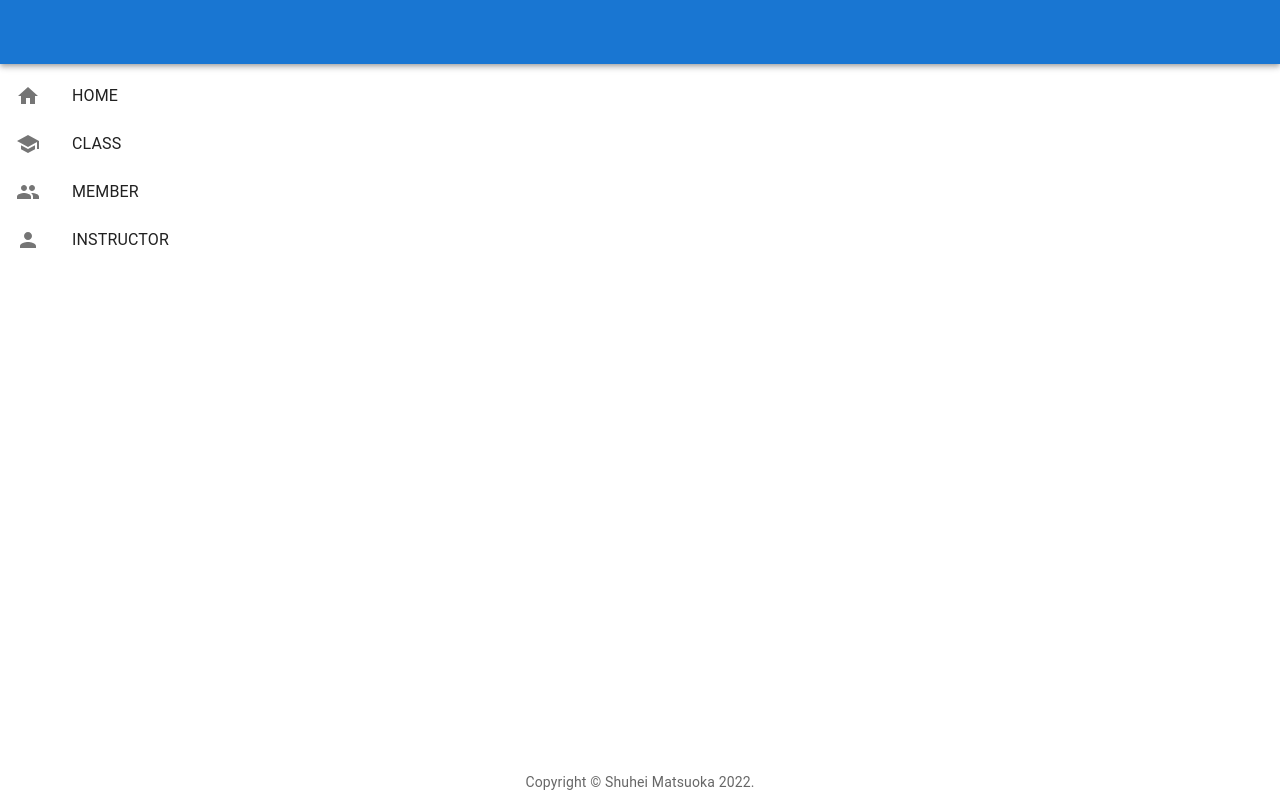
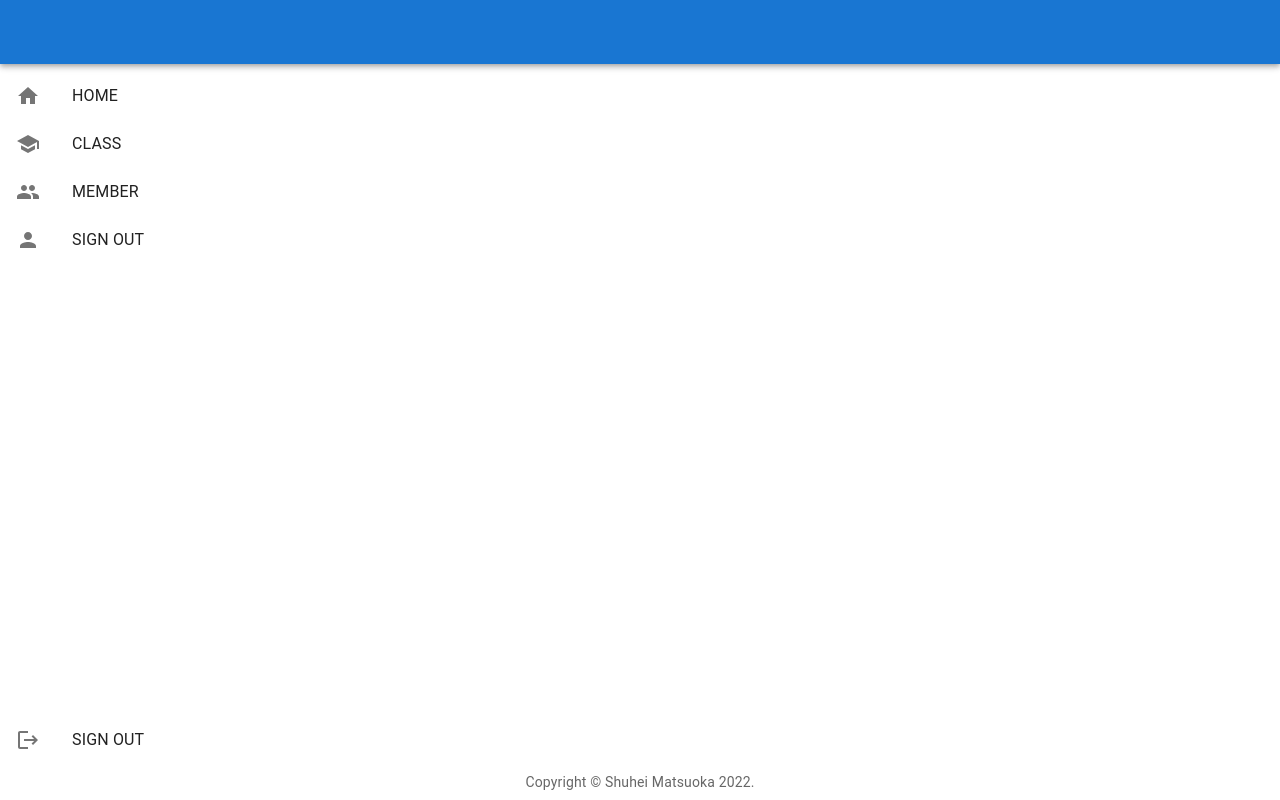
Before and after one commit to matsuokashuhei/gqlgen-ent-on-gcp, a React (Create React App) app in the folder frontend/: page / in a window 1280 px wide. Built offline with nearby package versions, Linux system fonts and the light colour scheme; no server answers; sample sign-in values are in the browser's storage.

Commit message:
:construction:

```diff
--- a/frontend/src/components/Header.tsx
+++ b/frontend/src/components/Header.tsx
@@ -1,5 +1,4 @@
-import { Menu, Notifications } from "@mui/icons-material";
-import { AppBar, IconButton, Toolbar, Typography } from "@mui/material";
+import { AppBar, Toolbar } from "@mui/material";
 import { VFC } from "react";
 
 export const Header: VFC = () => {
--- a/frontend/src/components/SideBar.tsx
+++ b/frontend/src/components/SideBar.tsx
@@ -1,49 +1,27 @@
-import { Group, Home, Person, School } from "@mui/icons-material";
+import { Group, Home, Logout, Person, School } from "@mui/icons-material";
 import {
+  Box,
   List,
   ListItemButton,
   ListItemIcon,
   ListItemText,
 } from "@mui/material";
 import { VFC } from "react";
-import { Link, useNavigate } from "react-router-dom";
+import { Link } from "react-router-dom";
+import { useAuth } from "../contexts/AuthContext";
 
 export const SideBar: VFC = () => {
-  const navigate = useNavigate();
-  /*
   const { signOut } = useAuth();
 
-  const renderSignOutButton = () => <button onClick={signOut}>Sign Out</button>;
-
   return (
-    <div className="text-md relative flex h-full w-36 flex-col bg-slate-500 text-slate-50">
-      <div className="flex items-center gap-1">
-        <HomeIcon className="h-5" />
-        <div>ホーム</div>
-      </div>
-      <div className="flex items-center gap-1">
-        <CalendarIcon className="h-5" />
-        <div>
-          <Link to="/classes">クラス</Link>
-        </div>
-      </div>
-      <div className="flex items-center gap-1">
-        <UsersIcon className="h-5" />
-        <div>
-          <Link to="/members">会員</Link>
-        </div>
-      </div>
-      <div className="flex items-center gap-1">
-        <UserIcon className="h-5" />
-        <div>
-          <Link to="/instructors?first=10">インストラクター</Link>
-        </div>
-      </div>
-      <div className="absolute bottom-0 left-0">{renderSignOutButton()}</div>
-    </div>
-  );
-  */
-  return (
+    <Box
+      sx={{
+        display: "flex",
+        flexDirection: "column",
+        justifyContent: "space-between",
+      }}
+    >
+      <Box>
         <List component="nav">
           <Link to="/">
             <ListItemButton>
@@ -74,9 +52,19 @@ export const SideBar: VFC = () => {
               <ListItemIcon>
                 <Person />
               </ListItemIcon>
-          <ListItemText primary="INSTRUCTOR" />
+              <ListItemText primary="SIGN OUT" />
             </ListItemButton>
           </Link>
         </List>
+      </Box>
+      <Box>
+        <ListItemButton component="button" onClick={signOut}>
+          <ListItemIcon>
+            <Logout />
+          </ListItemIcon>
+          <ListItemText primary="SIGN OUT" />
+        </ListItemButton>
+      </Box>
+    </Box>
   );
 };
```
Lines whose indentation alone changed are shown as unchanged.
